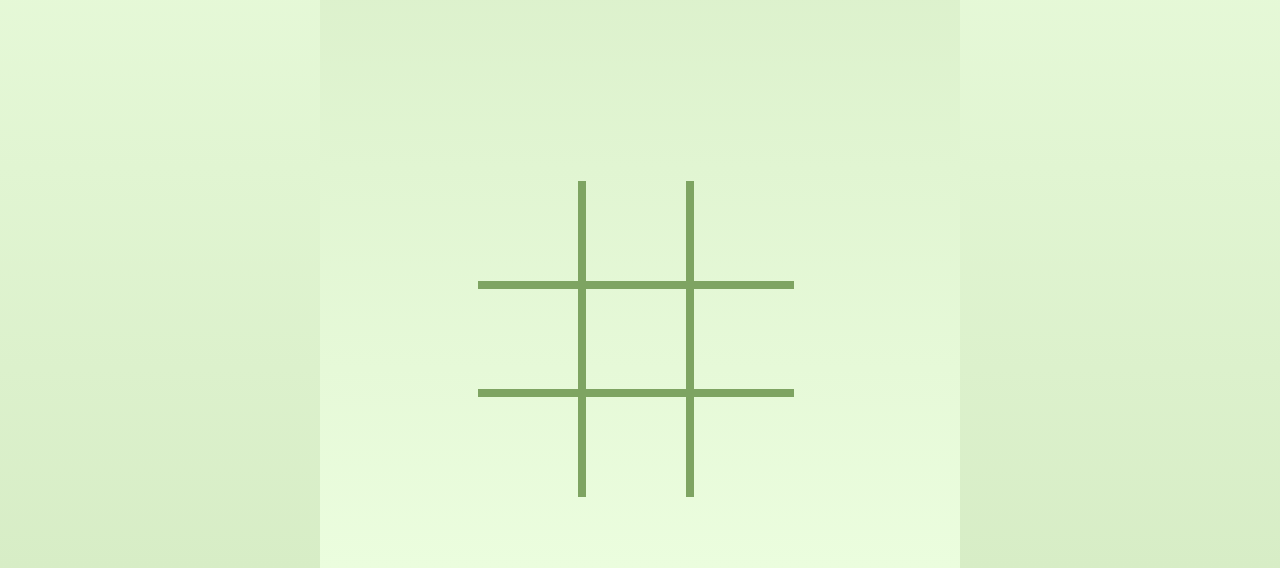
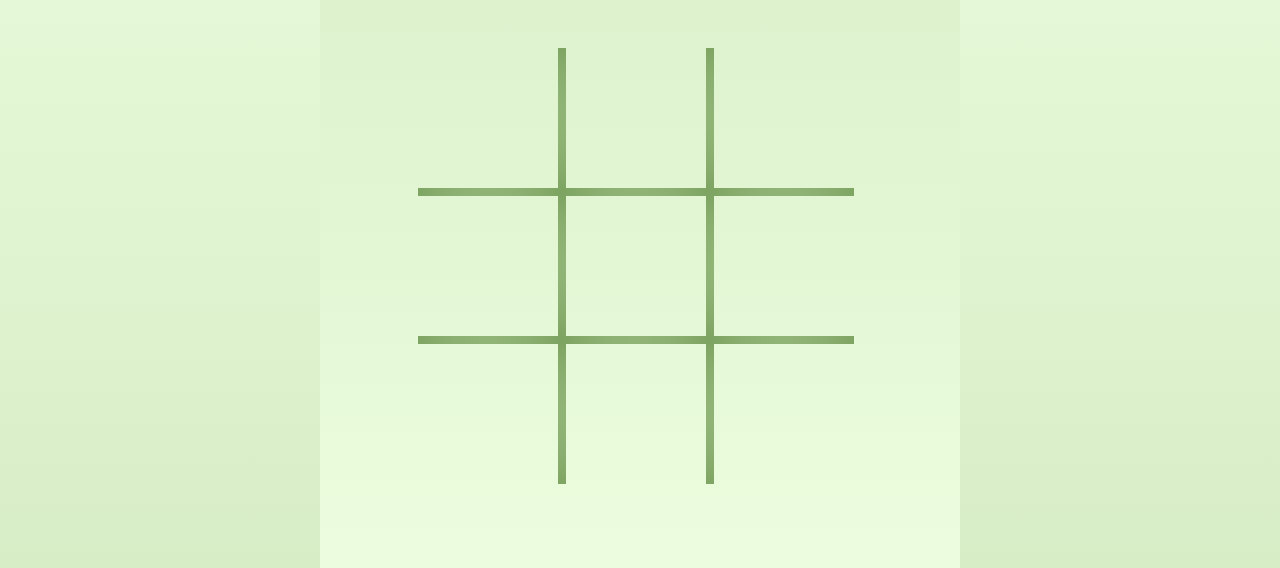
Before and after one commit to AsherSpurr/tic-tac-toe, a plain HTML site: page index.html in a window 1280 px wide. Shown: the part 232-800 px from the top of the page. Drawn offline with Linux system fonts and the light colour scheme.

Commit message:
Adjust css styling

```diff
--- a/styles.css
+++ b/styles.css
@@ -62,9 +62,9 @@ body {
 .gameboard-container {
     display: flex;
     flex-wrap: wrap;
-    width: 324px;
-    height: 316px;
-    margin: 0;
+    width: 444px;
+    height: 366px;
+    margin-bottom: 8em;
 }
 
 .cell {
@@ -72,10 +72,12 @@ body {
     justify-content: center;
     align-items: center;
     background-color: transparent;
-    border: 4px solid #7ea462;
-    height: 100px;
-    width: 100px;
-    font-size: 18px;
+    border-style: solid;
+    border-width: 4px;
+    border-image: radial-gradient( #bad8a4, #7ea462) 1;
+    height: 140px;
+    width: 140px;
+    font-size: 80px;
 }
 
 .cell:nth-child(1) {
```
